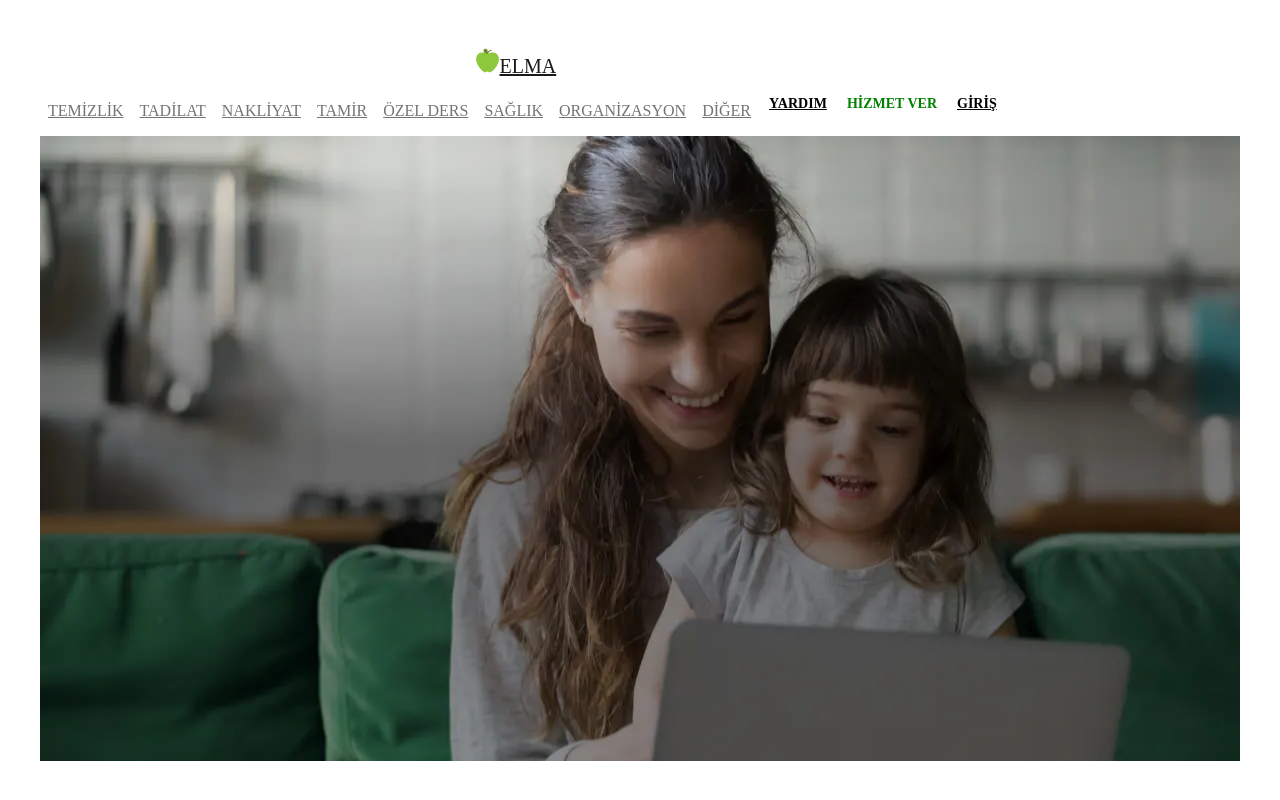
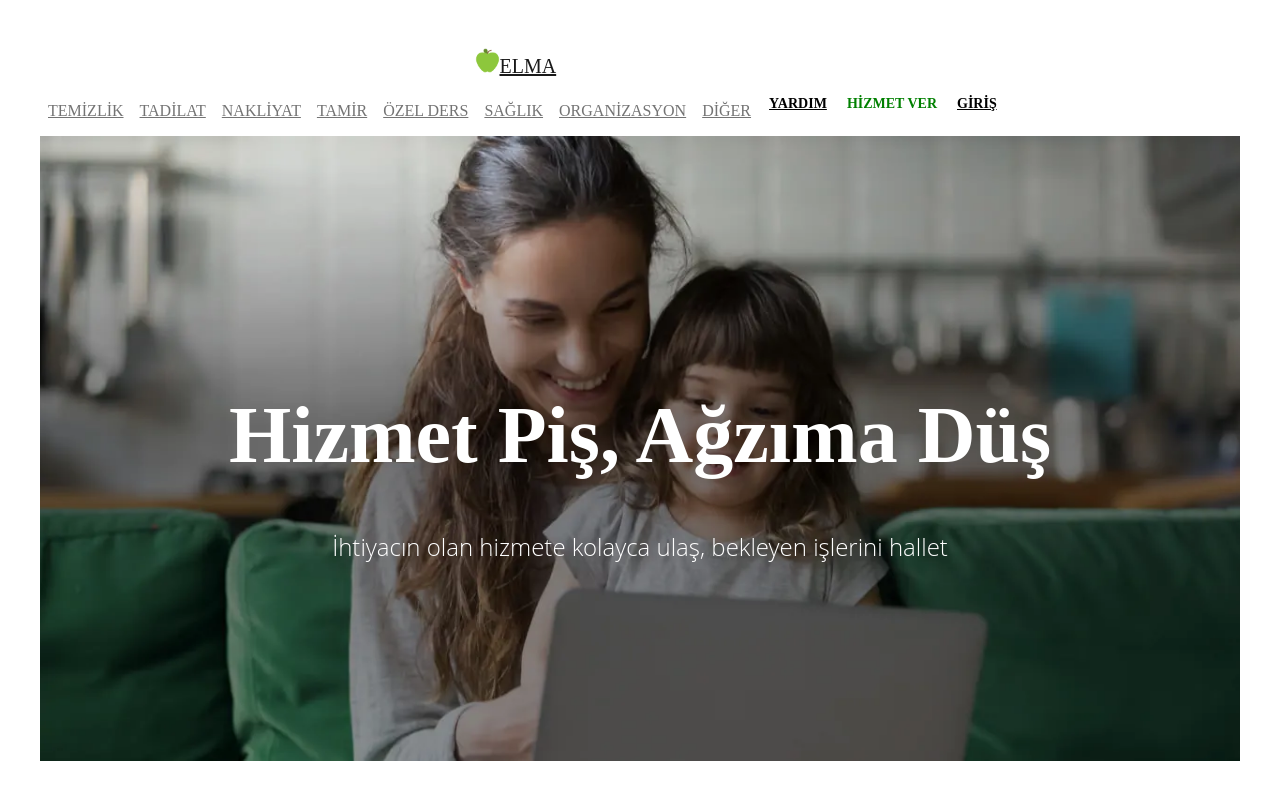
Before and after one commit to nildembuse/ArmutClone, a React (Vite) app: page / in a window 1280 px wide. Shown: the top 800 px of the page. Built offline with nearby package versions, Linux system fonts and the light colour scheme.

Commit message:
css duzenleniyor

```diff
--- a/src/App.css
+++ b/src/App.css
@@ -13,17 +13,9 @@
   padding-bottom: 8rem;
   background: no-repeat center center;
   background-size: cover;
- /* background-image: url(/src/img/hero.jpeg); */
-}
-header.masthead:before {
-  content: "";
-  position: absolute;
-  top: 0;
-  left: 0;
-  right: 0;
-  bottom: 0;
   background-image: url(/src/img/hero.jpeg);
 }
+
 header.masthead .page-heading,
 header.masthead .post-heading,
 header.masthead .site-heading {
```
